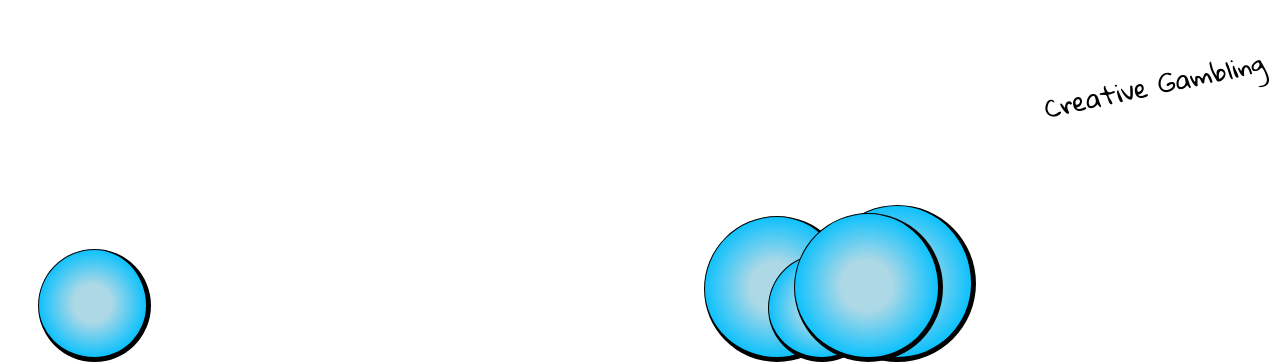
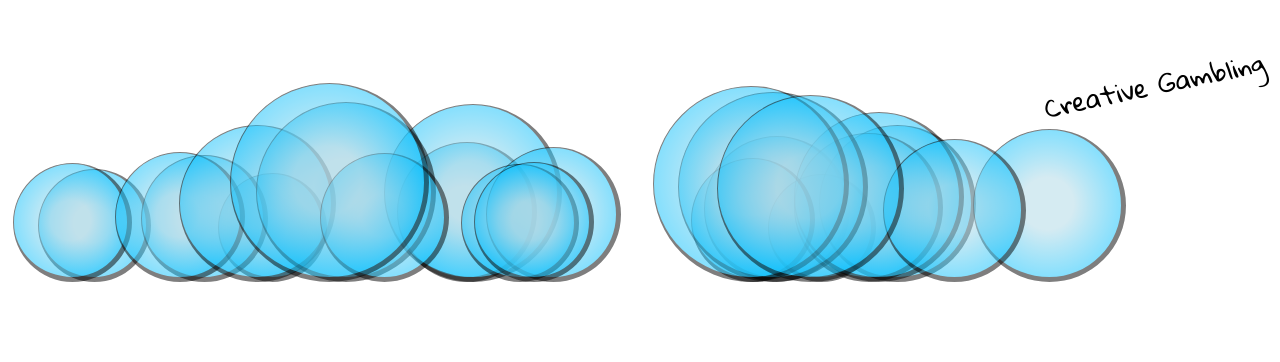
Before and after one commit to Szabi313/creative-gambling, a React (Create React App) app: page / in a window 1280 px wide. Shown: the part 678-1040 px from the top of the page. After the commit the page ends 960 px from the top, so only its background shows below. Built offline with nearby package versions, Linux system fonts and the light colour scheme.

Commit message:
bubbles fly well

```diff
--- a/src/App.js
+++ b/src/App.js
@@ -1,6 +1,7 @@
 import React, { Component } from 'react';
 import './App.css';
 import Bubbles from './Bubbles'
+import BubbleCSSTransition from './BubbleCSSTransition';
 
 class App extends Component {
 
--- a/src/Bubble.js
+++ b/src/Bubble.js
@@ -11,8 +11,9 @@ const duration = 3000;
     //exited: {bottom: '-20%'}
 };*/
 
-const FlyUp = ({in: inProp, left: leftVal, duration: durVal, size: sizeVal, timeout: delayVal, id: idVal, key: keyVal, transition: transitionData, addEndListener: aelVal, addEndListener: endListenerFunc}) => (
-    <Transition in={inProp} timeout={delayVal}>
+const FlyUp = ({in: inProp, left: leftVal, duration: durVal, size: sizeVal, timeout: delayVal, id: idVal, key: keyVal,
+                   transition: transitionData, onEntering: handleOnEntering}) => (
+    <Transition in={inProp} timeout={delayVal} onEntering={handleOnEntering}>
         {(state) => (
             console.log(`State: ${state}`),
 
@@ -23,7 +24,9 @@ const FlyUp = ({in: inProp, left: leftVal, duration: durVal, size: sizeVal, time
                 height: `${sizeVal}px`,
                 ...transitionData[state],
             }} id={idVal}
-                 addEndListener={(node, done) => {node.addEventListener('transitionend', endListenerFunc, false)}}></div>
+                 >
+
+            </div>
         )}
     </Transition>
 )
@@ -33,7 +36,7 @@ class Bubble extends Component{
     constructor(props){
         super(props);
         this.state = {
-            show: false,
+            show: this.props.in,
             transition: {
                 entering: {bottom: '-20%'},
                 entered: {bottom: '120%'},
@@ -43,15 +46,25 @@ class Bubble extends Component{
     }
 
 
+    componentDidMount(){
+        /*setInterval(() => {
+            console.log(`Duration: ${this.props.duration}, delay: ${this.props.timeout}`)
+        }, 5000)*/
+    }
+
+
     handleClick = (e) => {
         let transition = this.state.transition;
         transition.exited = {bottom: 0}
         this.setState({transition: transition})
+        //console.log(e.target.style)
         this.props.onClick(e);
     }
 
-    endTransition = () => {
-        console.log("END");
+
+    handleOnEntering = () => {
+        console.log(`dur: ${this.props.duration}, delay: ${this.props.timeout}`);
+        const interval = this.props.duration + this.props.timeout;
     }
 
 
@@ -59,7 +72,11 @@ class Bubble extends Component{
         return (
             <TransitionGroup>
                 <div onClick={this.handleClick}>
-                    <FlyUp addEndListener={this.endTransition()} id={this.props.id} in={!!this.props.in} left={this.props.left} duration={this.props.duration} size={this.props.size} timeout={this.props.timeout} transition={this.state.transition}/>
+                    <FlyUp id={this.props.id} in={!!this.props.in}
+                           left={this.props.left} duration={this.props.duration} size={this.props.size}
+                           timeout={this.props.timeout} transition={this.state.transition}
+                           onEntering={this.handleOnEntering}
+                    />
                 </div>
             </TransitionGroup>
         )
--- /dev/null
+++ b/src/BubbleCSSTransition.css
@@ -0,0 +1,45 @@
+.base{
+    /*border: black 1px solid;
+    position: absolute;
+    width: 50px;
+    height: 50px;*/
+    border-width: 1px 5px 5px 1px;
+    border-color: #000;
+    border-style: solid;
+    border-radius:50%;
+    background: radial-gradient(lightblue 25%, deepskyblue 75%);
+    position: absolute;
+    bottom: -20%;
+    opacity: 0.5;
+}
+
+@keyframes flyUp {
+    from {bottom: -20%}
+    to {bottom: 120%}
+}
+
+.fly-enter{
+    /*bottom: 0;*/
+    /*animation-name: flyUp;*/
+}
+
+.fly-enter.fly-enter-active{
+    bottom: 130%;
+    /*transition: bottom 3000ms ease-out;*/
+    animation-name: flyUp;
+    animation-duration: 10000ms;
+    animation-iteration-count: infinite;
+}
+
+.fly-exit{
+    /*bottom: 90%;*/
+    /*animation-name: flyUp;*/
+}
+
+.fly-exit.fly-exit-active{
+    bottom: 0;
+    /*transition: bottom 3000ms ease-out;*/
+    animation-name: flyUp;
+    animation-direction: reverse;
+    animation-duration: 0ms;
+}
--- /dev/null
+++ b/src/BubbleCSSTransition.js
@@ -0,0 +1,47 @@
+import React, { Component } from 'react';
+import './bubble.css';
+import { CSSTransition, TransitionGroup } from 'react-transition-group';
+import './BubbleCSSTransition.css'
+
+
+const FlyUp = ({children, ...props}) => (
+    <CSSTransition
+        {...props}
+
+        classNames='fly'
+    >
+        {children}
+    </CSSTransition>
+)
+
+class BubbleCSSTransition extends Component{
+    constructor(...args){
+        super(...args)
+        this.state = {show: args.in}
+    }
+
+    /*componentDidMount(){
+        this.setState({show: true})
+    }*/
+
+    clickBubble = (e) => {
+        let computedStyle = window.getComputedStyle(e.target)
+        let bottom = computedStyle.getPropertyValue('bottom')
+        e.target.classList.remove('fly-enter');
+
+        e.target.style.bottom = bottom
+        this.setState({show: false})
+        e.target.style.background = 'none'
+        e.target.style.backgroundColor = '#aaa'
+    }
+
+    render(){
+        return(
+            <FlyUp in={this.props.in}>
+                <div id={1} className="base" onClick={this.clickBubble} style={this.props.style}></div>
+            </FlyUp>
+        )
+    }
+}
+
+export default BubbleCSSTransition
--- a/src/Bubbles.js
+++ b/src/Bubbles.js
@@ -3,6 +3,7 @@ import Bubble from './Bubble';
 //import {Transition, TransitionGroup} from 'react-transition-group';
 import StartButton from './StartButton';
 //import basicData from './bubbles-data'
+import BubbleCSSTransition from './BubbleCSSTransition'
 
 class Bubbles extends Component{
     constructor(props){
@@ -19,7 +20,7 @@ class Bubbles extends Component{
         }
 
         this.state = {
-            bubbles: this.blowBubblesData(5),
+            bubbles: this.blowBubblesData(25),
             //in: false
         }
 
@@ -58,7 +59,7 @@ class Bubbles extends Component{
                 left: this.setRandomProperty(this.bubbleObjectBasicData.left),
                 duration: this.setRandomProperty(this.bubbleObjectBasicData.duration),
                 size: this.setRandomProperty(this.bubbleObjectBasicData.size),
-                timeout:  this.setRandomProperty(this.bubbleObjectBasicData.timeout),
+                timeout:  i*500 + this.setRandomProperty(this.bubbleObjectBasicData.timeout),
             })
         }
 
@@ -96,47 +97,14 @@ class Bubbles extends Component{
     }
 
 
-    makeBubbles = () => {
+    /*makeBubbles = () => {
         return this.state.bubbles.map((item, i) => (
-            <Bubble
-                key={i}
-                id={i}
-                left={item.left} in={item.show}
-                duration={item.duration}
-                size={item.size}
-                timeout={item.timeout}
-                onClick={this.handleClickBubble}
-            />
-        ))
-    }
 
 
-    // componentDidMount(){
-    //     let bubbles = this.state.bubbles;
-    //     let bubble = {};
-    //     this.timerID = setInterval(
-    //         () => {
-    //             bubbles = bubbles.map((elem, i) => {
-    //                 elem.timeout = 0;
-    //                 elem.duration = 0;
-    //                 //elem.bottom = '0';
-    //                 elem.show = false
-    //
-    //                 return elem;
-    //             })
-    //             this.setState({bubbles: bubbles})
-    //
-    //             bubbles = bubbles.map((elem, i) => {
-    //                 elem.show = true;
-    //                 return elem;
-    //             })
-    //             this.setState({bubbles: bubbles})
-    //
-    //             //console.log(bubbles);
-    //         },
-    //         5000
-    //     );
-    // }
+            <BubbleCSSTransition key={i} id={i} in={item.show} style={{left: `${20}%`, width: `${item.size}px`,
+            height: `${item.size}px`, animationDelay: `${item.timeout}ms`}}/>
+        ))
+    }*/
 
 
     render(){
@@ -145,15 +113,14 @@ class Bubbles extends Component{
             <div>
                 {
                     this.state.bubbles.map((item, i) => (
-                        <Bubble
+                        <BubbleCSSTransition
+                            in={item.show}
                             key={i}
-                            id={i}
-                            left={item.left} in={item.show}
-                            duration={item.duration}
-                            size={item.size}
-                            timeout={item.timeout}
-                            onClick={this.handleClickBubble}
-                        />
+                            style={{
+                                left: `${item.left}%`,
+                                width: `${item.size}px`,
+                                height: `${item.size}px`,
+                                animationDelay: `${item.timeout}ms` }}/>
                     ))
                 }
                 <StartButton onClick={this.startGame}/>
--- a/src/bubble.css
+++ b/src/bubble.css
@@ -16,7 +16,7 @@
     border-radius:50%;
     background: radial-gradient(lightblue 25%, deepskyblue 75%);
     position: absolute;
-    bottom: 0%;
+    /*bottom: 0%;*/
     /*top: 80%;*/
     /*left: 33%;*/
     /*animation-name: fly-up;/*
```
